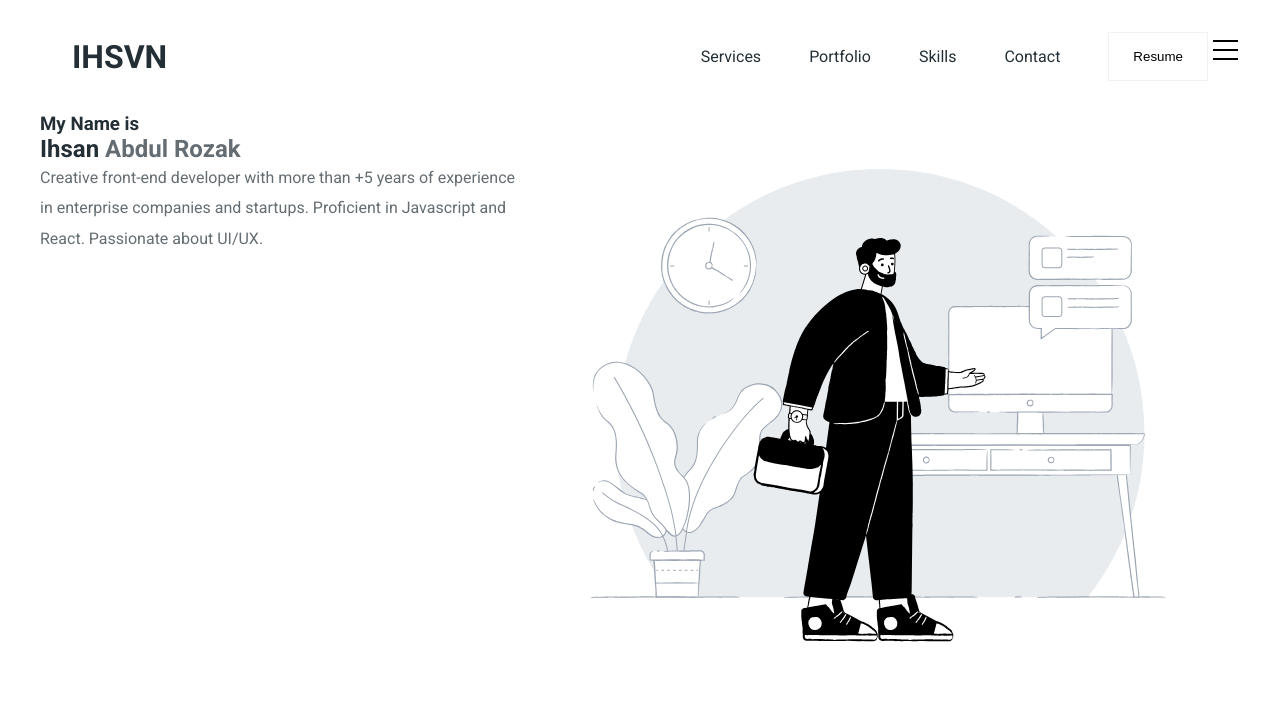
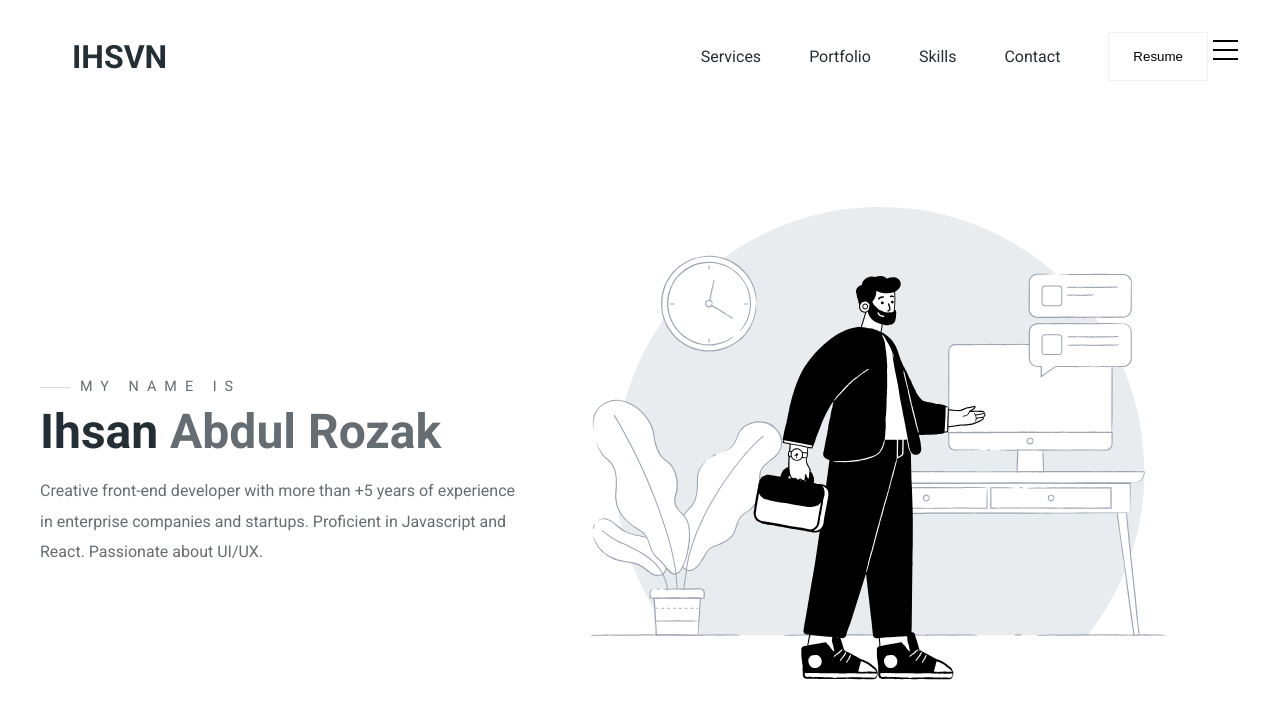
Before and after one commit to xtnsn/website-ihsan, a plain HTML site: page index.html in a window 1280 px wide. Drawn offline with Linux system fonts and the light colour scheme.

Commit message:
Update style.css

```diff
--- a/styles/style.css
+++ b/styles/style.css
@@ -65,6 +65,28 @@ a {
 box-shadow: rgba(0, 0, 0, 0.1) 0px 3px 5px;
 }
 
+/* TITLES */
+.pre-title{
+    text-transform: uppercase;
+    letter-spacing: 0.5rem;
+    color: var(--secondaryTextColor);
+    position: relative;
+    padding-left: 40px;
+    width: fit-content;
+    font-weight: 400;
+    font-size: 0.9rem;
+}
+
+.pre-title::before{
+    content: "";
+    width: 30px;
+    height: 1px;
+    background: var(--lineColor);
+    position: absolute;
+    display: block;
+    left: 0;
+    top: 50%;
+}
 
 /* LOGO DAN NAVIGASI */
 
@@ -124,4 +146,11 @@ color: var(--primaryTextColor);
     height: 720px;
     display: grid;
     grid-template-columns: 1fr 1fr;
+    align-items: center;
 }
+
+.hero-name {
+    font-size: 3rem;
+    font-weight: 700;
+    margin: .5rem 0 1rem;
+}
```
